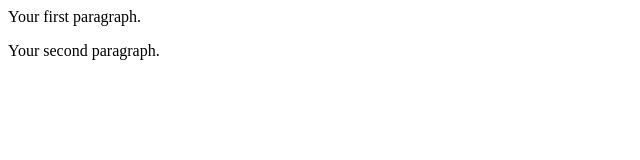
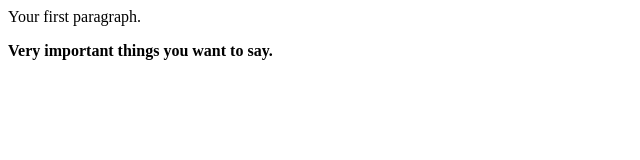
Before and after one commit to rey110solt/git-learning, a plain HTML site: page index.html in a window 1280 px wide. Shown: the whole page, without its empty margins (0-640 px from the left). Drawn offline with Linux system fonts and the light colour scheme.

Commit message:
In index.html second paragraph is deleted and a sentence is added.

```diff
--- a/index.html
+++ b/index.html
@@ -3,5 +3,5 @@
 My Website</title></head>
 <body>
 <p>Your first paragraph.</p>
-<p>Your second paragraph.</p>
+<strong>Very important things you want to say.</strong>
 </body>
```
